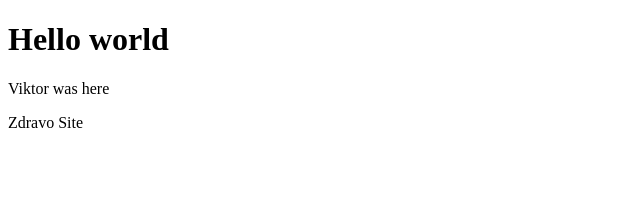
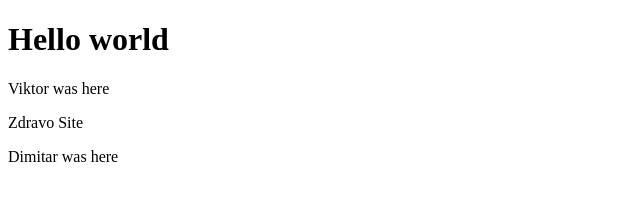
Before and after one commit to jugosack/WebApplicationSoftware_FI_EURM, a plain HTML site: page fcc-test-suite-template-master/index.html in a window 1280 px wide. Shown: the whole page, without its empty margins (0-640 px from the left). Drawn offline with Linux system fonts and the light colour scheme.

Commit message:
message_5

```diff
--- a/fcc-test-suite-template-master/index.html
+++ b/fcc-test-suite-template-master/index.html
@@ -10,6 +10,7 @@
 <h1> Hello world </h1>
 <p> Viktor was here</p>
 <p> Zdravo Site</p>
+<p>Dimitar was here</p>
 
     <script src="https://cdn.freecodecamp.org/testable-projects-fcc/v1/bundle.js"></script>
 
```
